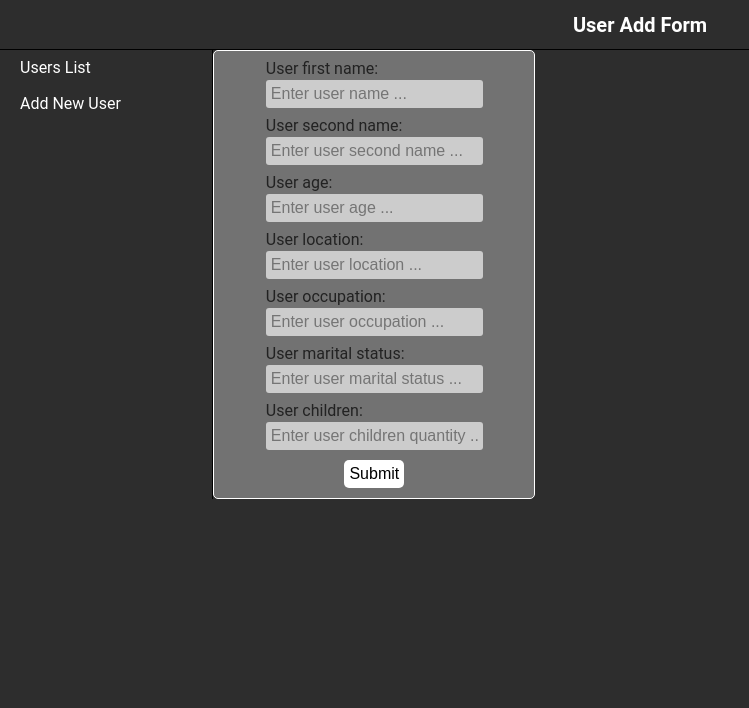
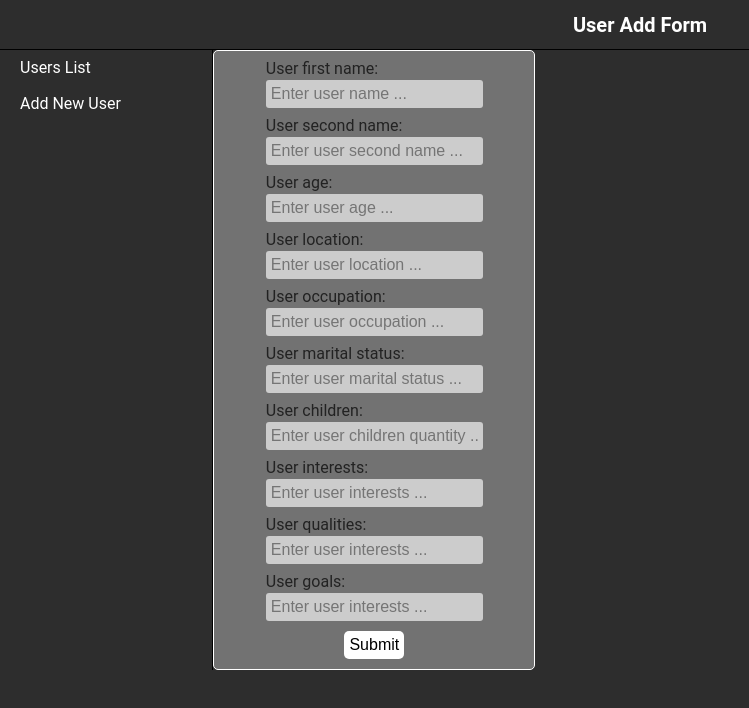
Before and after one commit to PersickWebdev/react-users-database, a React (Create React App) app: page /user-add-form in a window 1280 px wide. Shown: the top 708 px of the page, without its empty margins (0-749 px from the left). Built offline with nearby package versions, Linux system fonts and the light colour scheme.

Commit message:
new user addition to json-server implemented

```diff
--- a/public/db.json
+++ b/public/db.json
@@ -10,13 +10,18 @@
       "children": "none",
       "occupation": "Dentist",
       "interests": [
-        "painting", "watching musicals", "skating"
+        "painting",
+        "watching musicals",
+        "skating"
       ],
       "qualities": [
-        "responsibility", "hardworking", "self-development"
+        "responsibility",
+        "hardworking",
+        "self-development"
       ],
       "goals": [
-        "personal growth", "high income"
+        "personal growth",
+        "high income"
       ]
     },
     {
@@ -29,13 +34,18 @@
       "children": "1",
       "occupation": "Developer",
       "interests": [
-        "extreme driving", "animals", "music"
+        "extreme driving",
+        "animals",
+        "music"
       ],
       "qualities": [
-        "responsibility", "hardworking", "self-development"
+        "responsibility",
+        "hardworking",
+        "self-development"
       ],
       "goals": [
-        "own company", "travelling"
+        "own company",
+        "travelling"
       ]
     },
     {
@@ -48,13 +58,18 @@
       "children": "none",
       "occupation": "Student",
       "interests": [
-        "swimming", "metalcore", "chat shows"
+        "swimming",
+        "metalcore",
+        "chat shows"
       ],
       "qualities": [
-        "responsibility", "hardworking", "self-development"
+        "responsibility",
+        "hardworking",
+        "self-development"
       ],
       "goals": [
-        "own small house", "gardening"
+        "own small house",
+        "gardening"
       ]
     },
     {
@@ -67,13 +82,18 @@
       "children": "1",
       "occupation": "Doctor",
       "interests": [
-        "rope jumping", "hiking", "photography"
+        "rope jumping",
+        "hiking",
+        "photography"
       ],
       "qualities": [
-        "responsibility", "hardworking", "self-development"
+        "responsibility",
+        "hardworking",
+        "self-development"
       ],
       "goals": [
-        "become a pro photograph", "family"
+        "become a pro photograph",
+        "family"
       ]
     },
     {
@@ -86,13 +106,19 @@
       "children": "2",
       "occupation": "Trader",
       "interests": [
-        "snowboarding", "video", "scripts"
+        "snowboarding",
+        "video",
+        "scripts"
       ],
       "qualities": [
-        "responsibility", "hardworking", "self-development"
+        "responsibility",
+        "hardworking",
+        "self-development"
       ],
       "goals": [
-        "open market", "high income", "happy family"
+        "open market",
+        "high income",
+        "happy family"
       ]
     },
     {
@@ -105,13 +131,42 @@
       "children": "none",
       "occupation": "School-girl",
       "interests": [
-        "watching cartoons", "plants", "physics"
+        "watching cartoons",
+        "plants",
+        "physics"
       ],
       "qualities": [
-        "responsibility", "hardworking", "self-development"
+        "responsibility",
+        "hardworking",
+        "self-development"
       ],
       "goals": [
-        "study as biologist", "a good car"
+        "study as biologist",
+        "a good car"
+      ]
+    },
+    {
+      "id": 1603287470260,
+      "firstName": "Zoe",
+      "secondName": "Mitchel",
+      "age": 23,
+      "location": "Ohio",
+      "maritalStatus": "Single",
+      "children": "none",
+      "occupation": "Nurse",
+      "interests": [
+        "Nursery",
+        "apple-juice",
+        "mountain hiking"
+      ],
+      "qualities": [
+        "Outgoing",
+        "very kind"
+      ],
+      "goals": [
+        "Having family",
+        "a good motobike",
+        "high income"
       ]
     }
   ]
--- a/src/components/UserAddForm/UserAddForm.jsx
+++ b/src/components/UserAddForm/UserAddForm.jsx
@@ -1,6 +1,9 @@
 import React, {useState} from "react";
+import {useDispatch} from "react-redux";
+import {postNewUser} from "../../redux/actionCreators";
 
 const UserAddForm = () => {
+    const dispatch = useDispatch();
     const [value, setValue] = useState({
         userName: '',
         userSurname: '',
@@ -8,7 +11,10 @@ const UserAddForm = () => {
         userLocation: '',
         userOccupation: '',
         userMaritalStatus: '',
-        userChildren: ''
+        userChildren: '',
+        userInterests: [],
+        userQualities: [],
+        userGoals: []
     });
 
     const handler = (event) => {
@@ -18,6 +24,15 @@ const UserAddForm = () => {
         });
     };
 
+    const arrayHandler = (event) => {
+        const array = event.target.value.split(',').map(item => item[0] === ' ' ? item.split('').slice(1).join('') : item);
+        setValue({
+            ...value,
+            [event.target.name]: array
+        });
+    };
+
+    // The following code optimization needed (32 - 48)
     const handleUserName = (event) => {
         handler(event);
     };
@@ -44,6 +59,30 @@ const UserAddForm = () => {
 
     const handleUserChildren = (event) => {
         handler(event);
+    };
+
+    const handleUserInterests = (event) => {
+        handler(event);
+    };
+
+    const handleUserQualities = (event) => {
+        handler(event);
+    }
+
+    const handleUserGoals = (event) => {
+        handler(event);
+    }
+
+    const setUserInterests = (event) => {
+        arrayHandler(event);
+    };
+
+    const setUserQualities = (event) => {
+        arrayHandler(event);
+    }
+
+    const setUserGoals = (event) => {
+        arrayHandler(event);
     }
 
     const handleFormSubmit = (event) => {
@@ -52,15 +91,17 @@ const UserAddForm = () => {
             id: Date.now(),
             firstName: value.userName,
             secondName: value.userSurname,
-            age: value.userAge,
+            age: Number(value.userAge),
             location: value.userLocation,
             maritalStatus: value.userMaritalStatus,
             children: value.userChildren,
             occupation: value.userOccupation,
+            interests: value.userInterests,
+            qualities: value.userQualities,
+            goals: value.userGoals
         };
-        console.log(newUser);
+        dispatch(postNewUser(newUser));
     };
-
 
     return (
         <form className='form'>
@@ -120,6 +161,33 @@ const UserAddForm = () => {
                        name='userChildren'
                        placeholder='Enter user children quantity ...'/>
             </div>
+            <div className='form__section'>
+                <p className='form__label'>User interests:</p>
+                <input onChange={handleUserInterests}
+                       onBlur={setUserInterests}
+                       value={value.userInterests}
+                       type='text'
+                       name='userInterests'
+                       placeholder='Enter user interests ...'/>
+            </div>
+            <div className='form__section'>
+                <p className='form__label'>User qualities:</p>
+                <input onChange={handleUserQualities}
+                       onBlur={setUserQualities}
+                       value={value.userQualities}
+                       type='text'
+                       name='userQualities'
+                       placeholder='Enter user interests ...'/>
+            </div>
+            <div className='form__section'>
+                <p className='form__label'>User goals:</p>
+                <input onChange={handleUserGoals}
+                       onBlur={setUserGoals}
+                       value={value.userGoals}
+                       type='text'
+                       name='userGoals'
+                       placeholder='Enter user interests ...'/>
+            </div>
             <button className='form__button' onClick={handleFormSubmit}>Submit</button>
         </form>
     );
--- a/src/redux/actionCreators.js
+++ b/src/redux/actionCreators.js
@@ -7,6 +7,17 @@ export const fetchUsers = () => (dispatch) => {
             dispatch(setUsers(response.data));
         });
 };
+
+export const postNewUser = (newUser) => (dispatch) => {
+    axios.post('http://localhost:3001/users', newUser)
+        .then((response) => {
+           if (response.status === 200) {
+               dispatch(setUsers(response.data));
+           } else {
+               console.log('Error occurred');
+           }
+        });
+}
 
 export const setUsers = (users) => {
     return {
```
Also changed, not shown: src/components/UsersList/User.jsx (+5 -2 lines), 1 other file (tests, documents, lock files or other folders).
